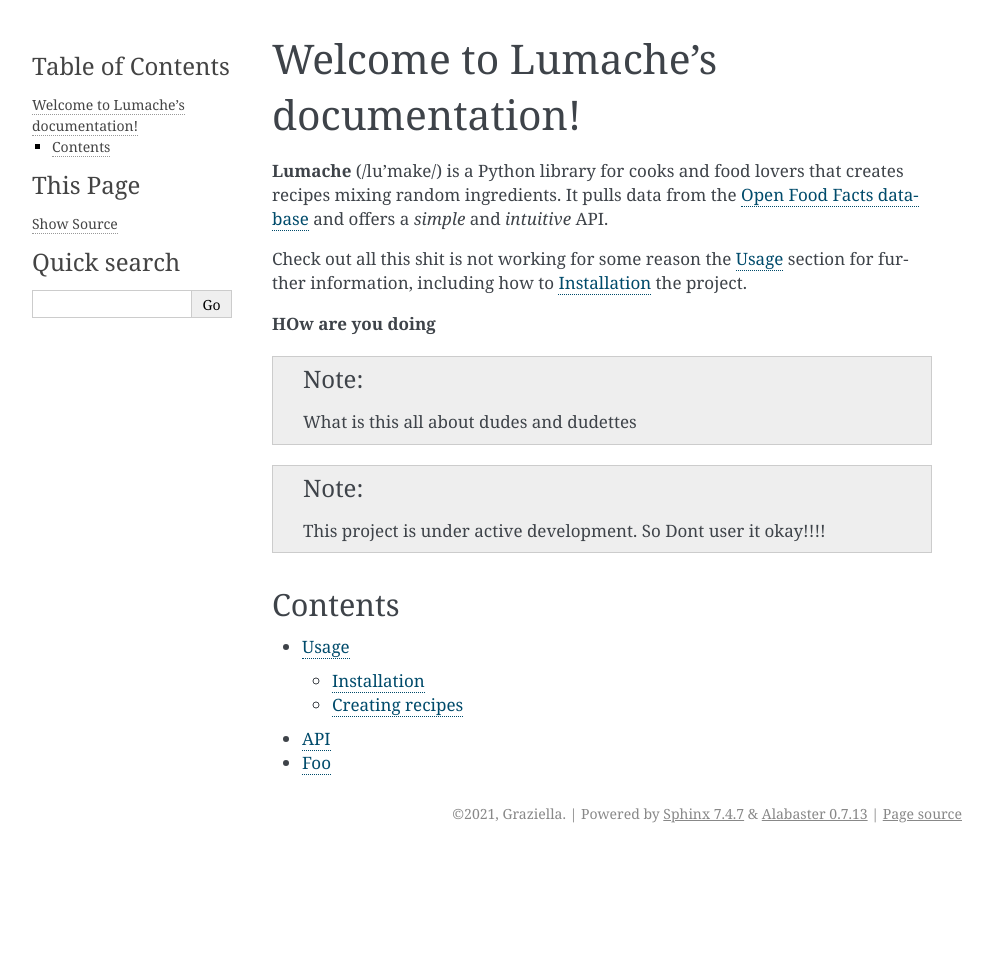
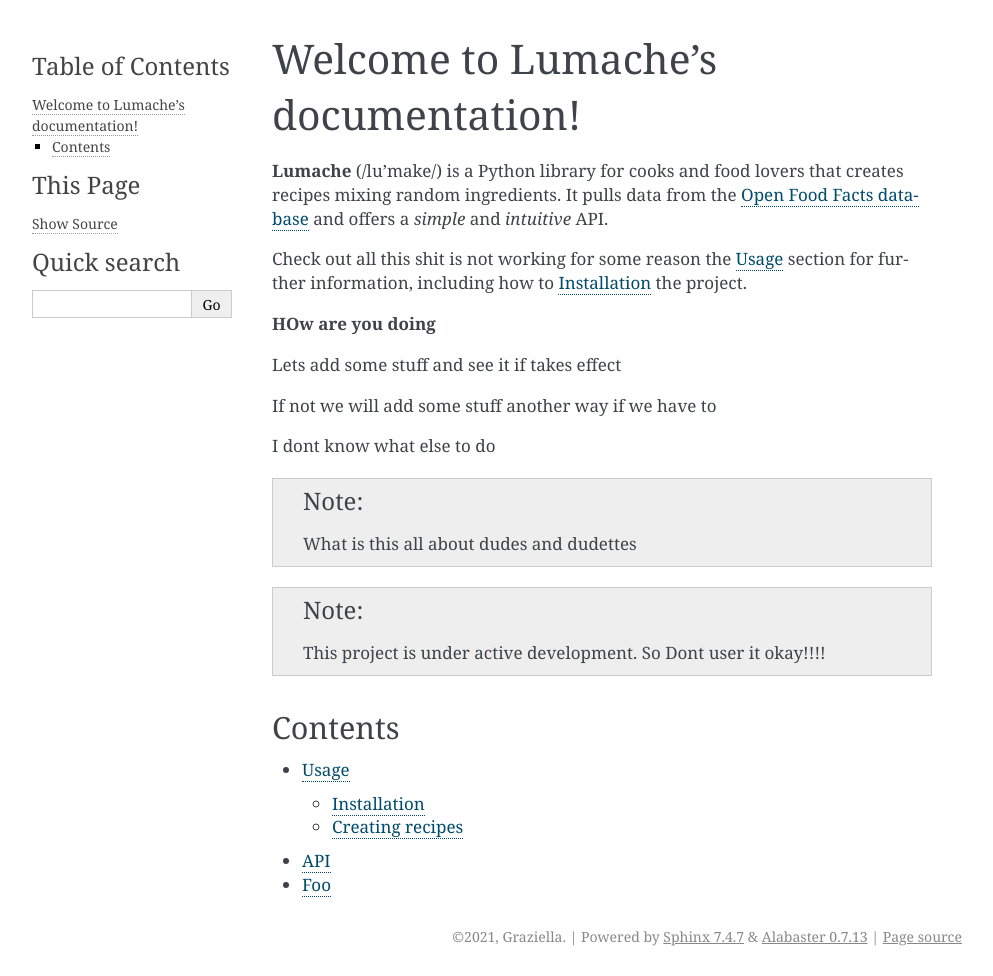
Before and after one commit to Eudorajab1/websaw-userguide, a Sphinx documentation site: the page built from docs/source/index.rst, in a window 1280 px wide. Shown: the whole page, without its empty margins (148-1141 px from the left). Built offline with Sphinx 7.4.7, drawn with Linux system fonts in a browser that asks for light colours; pages that are not in the unit, such as notebooks, are missing from menus; before the commit the page ends 900 px from its top, so only the background shows below that.

Commit message:
Update index.rst

```diff
--- a/docs/source/index.rst
+++ b/docs/source/index.rst
@@ -10,6 +10,12 @@
 how to :ref:`installation` the project.
 
 **HOw are you doing**
+
+Lets add some stuff and see it if takes effect
+
+If not we will add some stuff another way if we have to
+
+I dont know what else to do
 
 .. note::
 
```
